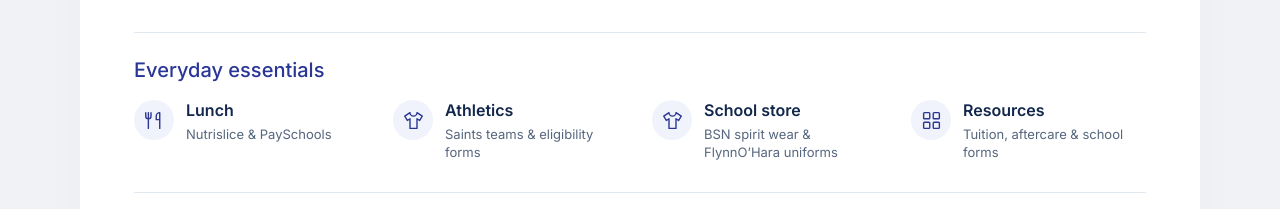
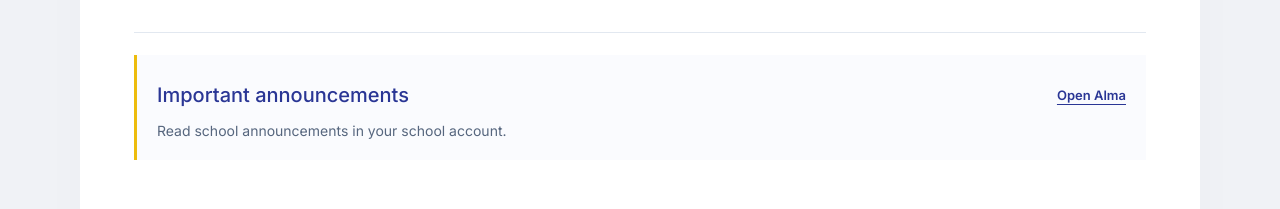
Before and after one commit to kwilly187/stjohn-school-app, a Next.js app: page / in a window 1280 px wide. Shown: the part 409-618 px from the top of the page. Built offline with nearby package versions, Linux system fonts and the light colour scheme; no server answers.

Commit message:
Add scoped school announcement surfaces

```diff
--- /dev/null
+++ b/app/announcements-data.mjs
@@ -0,0 +1,18 @@
+/** Public, school-approved announcements only. Never place private student data here. */
+export const announcementFeed = {status:'not-connected',items:[]};
+/** Select explicitly published public notices. Presentation grades are not authorization.
+ * @param {{status:string,items:Array<{id:string,title:string,body:string,status:string,visibility:string,audience:string,important?:boolean,publishedAt:string,expiresAt?:string,grades?:number[]}>}} feed
+ * @param {{scope?:string,grades?:number[],now?:Date|string}} options
+ */
+export function selectAnnouncements(feed,{scope='school',grades=[],now=new Date()}={}){
+ if(feed?.status!=='connected')return {status:'not-connected',items:[]};
+ const clock=new Date(now).getTime();
+ const items=(Array.isArray(feed.items)?feed.items:[]).filter(item=>{
+  if(item.visibility!=='public'||item.status!=='published'||!item.id||!item.title||!item.body)return false;
+  const published=Date.parse(item.publishedAt);if(!Number.isFinite(published)||published>clock)return false;
+  if(item.expiresAt&&(!Number.isFinite(Date.parse(item.expiresAt))||Date.parse(item.expiresAt)<=clock))return false;
+  if(scope==='school')return item.audience==='school'&&item.important===true;
+  return item.audience==='grades'&&Array.isArray(item.grades)&&item.grades.some(grade=>grades.includes(grade));
+ }).sort((a,b)=>Number(b.important===true)-Number(a.important===true)||Date.parse(b.publishedAt)-Date.parse(a.publishedAt));
+ return {status:'connected',items};
+}
--- /dev/null
+++ b/app/announcements.module.css
@@ -0,0 +1 @@
+.section{margin:22px 0;padding:18px 20px;border-left:3px solid #edbc0d;background:#fafbfe}.heading{display:flex;align-items:center;justify-content:space-between;gap:18px}.heading h2{margin:0;color:var(--blue);font-size:20px;font-weight:500}.heading a{display:flex;align-items:center;min-height:44px;font-size:13px;font-weight:600;white-space:nowrap;color:var(--blue)}.empty{margin:3px 0 0;color:var(--muted);font-size:14px}.notice{padding:15px 0;border-top:1px solid var(--line);margin-top:12px}.notice h3{font-size:17px;margin:6px 0;color:var(--navy)}.notice p{margin:0;white-space:pre-line;font-size:15px}.meta{display:flex;align-items:center;gap:10px;font-size:12px;color:var(--muted)}.meta span{font-weight:600;color:#715100;background:#fff4cc;padding:3px 8px;border-radius:4px}@media(max-width:680px){.section{padding:13px 15px;margin:18px 0}.heading h2{font-size:18px}.heading{gap:10px}.empty{font-size:13px}}
--- /dev/null
+++ b/app/announcements.tsx
@@ -0,0 +1,14 @@
+import {school} from './school-data.mjs';
+import {announcementFeed,selectAnnouncements} from './announcements-data.mjs';
+import styles from './announcements.module.css';
+export default function Announcements({scope='school',grades=[]}:{scope?:'school'|'grades',grades?:number[]}){
+ const {status,items}=selectAnnouncements(announcementFeed,{scope,grades});
+ const title=scope==='school'?'Important announcements':'Grade announcements';
+ return <section className={styles.section} aria-labelledby={`${scope}-announcements`}>
+  <div className={styles.heading}><h2 id={`${scope}-announcements`}>{title}</h2><a href={school.portal}>Open Alma</a></div>
+  {status!=='connected'?<p className={styles.empty}>Read {scope==='school'?'school announcements':'your student’s grade announcements'} in your school account.</p>:items.length?items.map((item:{id:string,title:string,body:string,publishedAt:string,important?:boolean})=><article className={styles.notice} key={item.id}>
+   <div className={styles.meta}>{item.important&&<span>Important</span>}<time dateTime={item.publishedAt}>{new Date(item.publishedAt).toLocaleDateString('en-US',{month:'short',day:'numeric',year:'numeric',timeZone:'America/New_York'})}</time></div>
+   <h3>{item.title}</h3><p>{item.body}</p>
+  </article>):<p className={styles.empty}>{scope==='school'?'No current important announcements.':grades.length?'No current announcements for these grades.':'Choose a student to view grade announcements.'}</p>}
+ </section>
+}
--- a/app/page.tsx
+++ b/app/page.tsx
@@ -1,4 +1,5 @@
 import Link from 'next/link';
+import Announcements from './announcements';
 import {Suspense} from 'react';
 import PublicDates from './public-dates';
 import {profiles} from './students/profile-config.mjs';
@@ -9,6 +10,7 @@ export const dynamic='force-dynamic';
 
 export default async function Today(){return <div className={styles.home}>
   <header className={styles.heading}><div><span className={styles.kicker}>ST. JOHN LUTHERAN SCHOOL</span><h1>St. John Parent Portal</h1><p>Calendars, school accounts and contacts for St. John families.</p><Link href="/faq" className={styles.faq}>Parent FAQ</Link></div><div className={styles.campus}><img src="/stjohn-church.png" alt="St. John church on the school campus" width="414" height="276"/></div></header>
+  <Announcements/>
   <section className={styles.tasks} aria-labelledby="home-tasks-heading">
     <div className={styles.sectionHeading}><h2 id="home-tasks-heading">Everyday essentials</h2></div>
     <nav className={styles.taskGrid} aria-label="Everyday school tasks">
--- a/app/students/page.tsx
+++ b/app/students/page.tsx
@@ -1,4 +1,5 @@
 import Link from 'next/link';
+import Announcements from '../announcements';
 import {Suspense} from 'react';
 import {school} from '../school-data.mjs';
 import {profiles} from './profile-config.mjs';
@@ -21,6 +22,7 @@ export default async function Students({searchParams}:{searchParams:Promise<{stu
  {profiles.map(child=><Link key={child.id} href={`/students?student=${child.id}`} scroll={false} className={styles.choice} aria-current={(selection===child.id||(profiles.length===1&&selection==='all'))?'page':undefined}><span className={styles.avatar} aria-hidden="true">{child.photo?<img src={child.photo} alt=""/>:child.name[0]}</span><span><strong>{child.name}</strong><span>Grade {child.grade}</span></span></Link>)}
  </nav>}
  {valid&&<aside className={styles.portalAccess} aria-label="School account access"><div><h2>Your school account</h2><p>Grades, assignments and school updates are available in Alma.</p></div><a href={school.portal} className="button">Open Alma<span className={styles.portalHint}>School sign-in</span></a></aside>}
+ {valid&&<Announcements scope="grades" grades={selected.map(child=>child.grade)}/>}
  {valid&&sections.some(section=>section.status!=='not-connected')&&<StudentRecords sections={sections} studentNames={Object.fromEntries(selected.map(child=>[child.id,child.name]))}/>}
  {valid?<Suspense fallback={<p role="status">Loading school dates…</p>}><PublicDates origin="students" returnStudent={selection==='all'?undefined:selection} grades={selected.map(child=>child.grade)} title={selected.length===1?`School dates for ${selected[0].name}`:'School dates'}/></Suspense>:<p>That student isn’t available. <Link href="/students">Return to My Students</Link></p>}
 
```
Also changed, not shown: 2 other files (tests, documents, lock files or other folders).
